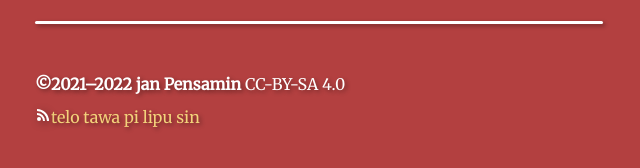
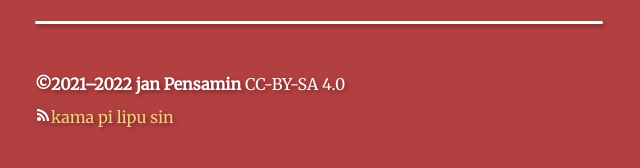
Before and after one commit to metanomial/kili.kipi.si, a Jekyll site: the page built from index.html, in a window 1280 px wide. Shown: the part 447-615 px from the top of the page, without its empty margins (321-961 px from the left). Built offline with Jekyll 4.4.1, drawn with Linux system fonts in a browser that asks for light colours.

Commit message:
o pona e nimi

```diff
--- a/_layouts/default.html
+++ b/_layouts/default.html
@@ -17,7 +17,7 @@
 <hr>
 <footer>
 <p><b>&copy;2021–2022 jan Pensamin</b> CC-BY-SA 4.0</p>
-<p><a href="/feed.xml"><img src="/assets/rss.svg">telo tawa pi lipu sin</a></p>
+<p><a href="/feed.xml"><img src="/assets/rss.svg">kama pi lipu sin</a></p>
 </footer>
 </body>
 </html>
```
